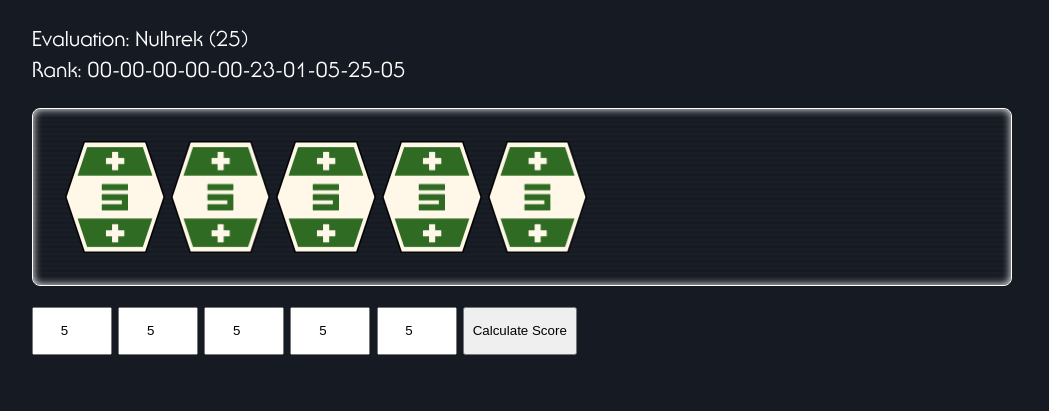
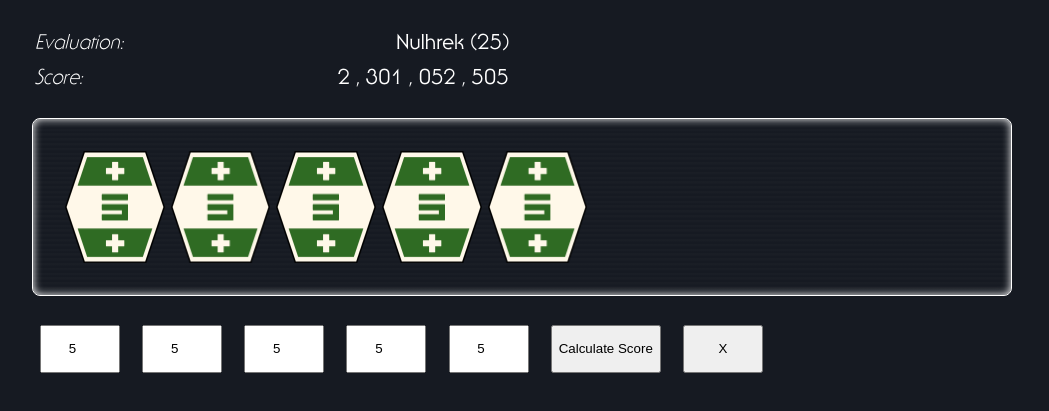
Before and after one commit to Corellian-Spike/Corellian-Spike.github.io, a plain HTML site: page scorebot.html in a window 1280 px wide. Both pictures are taken after typing "5", "5", "5", "5", "5" into the empty fields and a click on the input "Calculate Score". Shown: the part 285-696 px from the top of the page, without its empty margins (118-1167 px from the left). Drawn offline with Linux system fonts and the light colour scheme.

Commit message:
updated scoring system

```diff
--- a/css/main.css
+++ b/css/main.css
@@ -250,7 +250,7 @@ input {
   height: 3rem;
   width: 5rem;
   min-width: min-content;
-  padding: .5rem;
+  margin: .5rem;
   text-align: center;
 }
 
@@ -299,3 +299,16 @@ span, p {
 span {
   white-space: nowrap;
 }
+
+table {
+  width: 100%;
+  max-width: 30rem;
+}
+
+td.min {
+  width: min-content;
+}
+td.max {
+  width: max-content;
+  text-align: right;
+}
--- a/scorebot.html
+++ b/scorebot.html
@@ -17,12 +17,28 @@
       <h1>
         ScoreBot
       </h1>
-      <p>
-      Evaluation:
-      <span id="name-line"></span><br>
-      Rank:
-      <span id="rank-line"></span>
-      </p>
+      <table>
+        <tr>
+          <td class="min">
+            <em class="androcleselight-text">
+              Evaluation:
+            </em>
+          </td>
+          <td id="name-line" class="max">
+            ---
+          </td>
+        </tr>
+        <tr>
+          <td class="min">
+            <em class="androcleselight-text">
+              Score:
+            </em>
+          </td>
+          <td id="rank-line" class="max">
+            0
+          </td>
+        </tr>
+      </table>
       <ul>
         <li>
           <img src="assets/images/cards-small/back.png" class="card-reg optional" id="hand-0">
@@ -38,6 +54,7 @@
       <input type="number" name="control-3" id="control-3" min="-10" max="10" onchange="onControlChange('control-3', 'hand-3')">
       <input type="number" name="control-4" id="control-4" min="-10" max="10" onchange="onControlChange('control-4', 'hand-4')">
       <input type="submit" value="Calculate Score" id="calculate-button" onclick="onControlSubmit()">
+      <input type="submit" value="X" id="clear-button" onclick="onControlClear()">
     </div>
     <script src="src/helpers.js"></script>
     <script src="src/main-narrow.js"></script>
--- a/src/scorebot.js
+++ b/src/scorebot.js
@@ -25,13 +25,27 @@ const onControlSubmit = () => {
   displayScore(score(controlsArray));
 }
 
+const onControlClear = () => {
+  document.getElementById('control-0').value = null;
+  document.getElementById('control-1').value = null;
+  document.getElementById('control-2').value = null;
+  document.getElementById('control-3').value = null;
+  document.getElementById('control-4').value = null;
+
+  updateImage('hand-0', 'back', 'card-reg optional');
+  updateImage('hand-1', 'back', 'card-reg optional');
+  updateImage('hand-2', 'back', 'card-reg optional');
+  updateImage('hand-3', 'back', 'card-reg optional');
+  updateImage('hand-4', 'back', 'card-reg optional');
+}
+
 const numberWithCommas = (number) => {
-  return number.toString().replace(/\B(?=(\d{2})+(?!\d))/g, "-");
+  return number.toString().replace(/\B(?=(\d{3})+(?!\d))/g, " , ");
 }
 
 displayScore = (score) => {
   document.getElementById('name-line').innerHTML = score.name;
-  document.getElementById('rank-line').innerHTML = numberWithCommas(score.rank);
+  document.getElementById('rank-line').innerHTML = numberWithCommas(score.rankNewInt);
 }
 
 const updateImage = (imageId, newImageName, className) => {
@@ -59,6 +73,8 @@ const score = (hand) => {
     name: undefined,
     rank: '00000000000000000000',
     rankInt: 0,
+    rankNew: '0',
+    rankNewInt: 0,
   };
 
   if (hand.length < 2) {
@@ -152,9 +168,9 @@ const score = (hand) => {
       score.name = `Dual Pair Sabacc (${frequencies.indexOf(2)}s & ${frequencies.indexOf(2, frequencies.indexOf(2) + 1)}s)`;
       criteria.sabaccBonus = 4;
       criteria.pairBonus = frequencies.indexOf(2);
-      criteria.secondPairBonus = frequencies.indexOf(2, frequencies.indexOf(2) + 1);
+      criteria.secondPairBonus = frequencies.indexOf(2, frequencies.indexOf(2) + 1) ? frequencies.indexOf(2, frequencies.indexOf(2) + 1) : frequencies.indexOf(2);
     } else if (frequencies.indexOf(2) >= 0) {
-      score.name = `Single Pair Sabacc (${frequencies.indexOf(2)}s)`;
+      score.name = `Lone Pair Sabacc (${frequencies.indexOf(2)}s)`;
       criteria.sabaccBonus = 3;
       criteria.pairBonus = frequencies.indexOf(2);
     } else {
@@ -180,7 +196,22 @@ const score = (hand) => {
     twoDigits(criteria.positiveSum) +
     twoDigits(criteria.highestPositiveCard);
 
+  score.rankNew =
+    criteria.isSabacc ?
+    criteria.isSabacc +
+    twoDigits(criteria.sabaccBonus) +
+    twoDigits(criteria.pairBonus) +
+    twoDigits(criteria.secondPairBonus) +
+    twoDigits(criteria.runBonus) +
+    twoDigits(criteria.positiveSum) :
+    criteria.nulhrekBonus +
+    twoDigits(criteria.isPositive) +
+    twoDigits(criteria.numberOfCards) +
+    twoDigits(criteria.positiveSum) +
+    twoDigits(criteria.highestPositiveCard);
+
   score.rankInt = parseInt(score.rank);
+  score.rankNewInt = parseInt(score.rankNew);
 
   return score;
 };
```
Also changed, not shown: index.html (+1 -1 lines).
